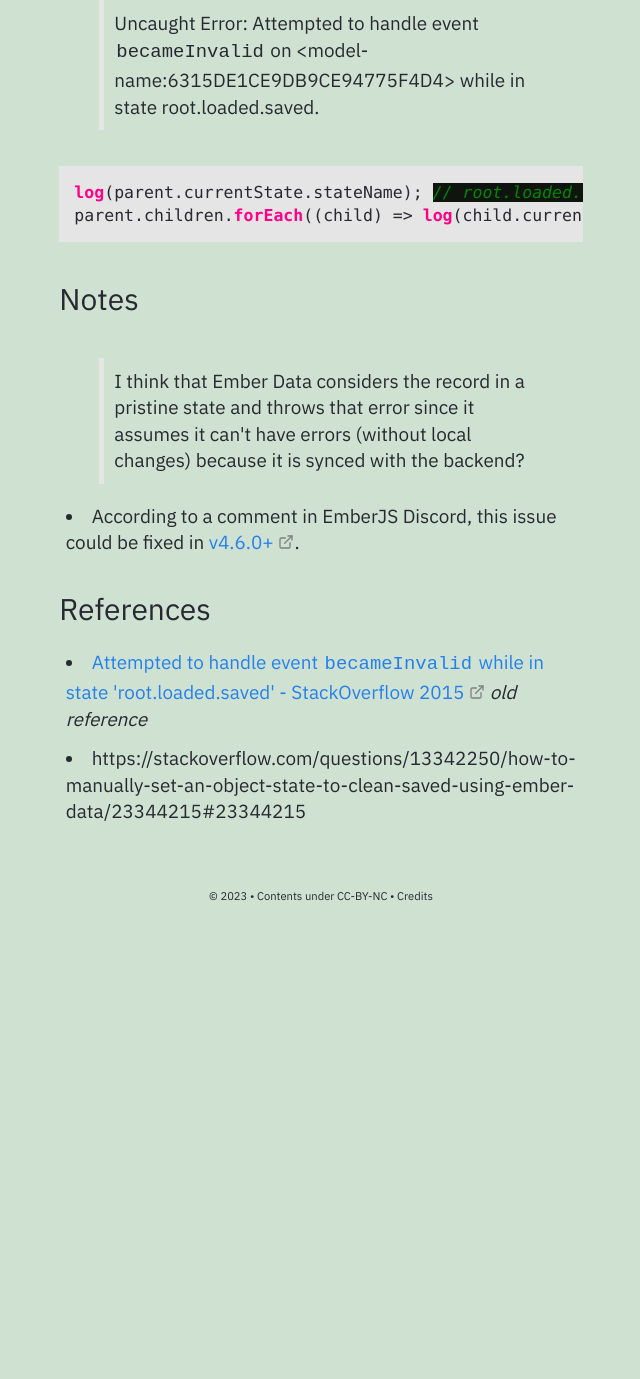
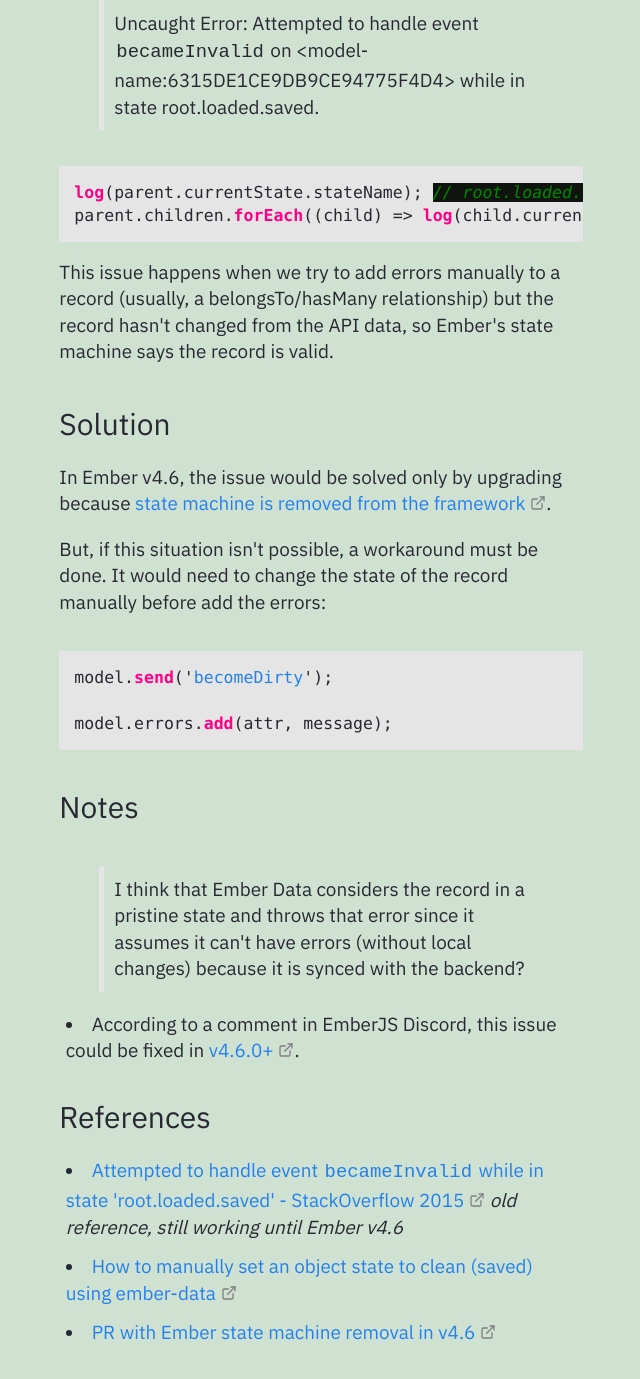
Before and after one commit to Gorzas/gorzas.github.io, a Jekyll site: the page built from _notes/Public/tech/Add errors manually to embedded relationships in Ember Data.md, in a window 1280 px wide and 1400 px high, scrolled down 456 px. Shown: the top 1379 px of the window, without its empty margins (319-959 px from the left). Built offline with Jekyll 4.4.1, drawn with Linux system fonts in a browser that asks for light colours; before the commit the page ends 1401 px from its top, so only the background shows below that.

Commit message:
Update Add errors manually to embedded relationships in Ember Data.md

````diff
--- a/_notes/Public/tech/Add errors manually to embedded relationships in Ember Data.md
+++ b/_notes/Public/tech/Add errors manually to embedded relationships in Ember Data.md
@@ -17,6 +17,20 @@ log(parent.currentState.stateName); // root.loaded.updated.invalid
 parent.children.forEach((child) => log(child.currentState.stateName)); // root.loaded.saved
 ```
 
+This issue happens when we try to add errors manually to a record (usually, a belongsTo/hasMany relationship) but the record hasn't changed from the API data, so Ember's state machine says the record is valid.
+
+### Solution
+
+In Ember v4.6, the issue would be solved only by upgrading because [state machine is removed from the framework](https://github.com/emberjs/data/pull/7971).
+
+But, if this situation isn't possible, a workaround must be done. It would need to change the state of the record manually before add the errors:
+
+```javascript
+model.send('becomeDirty');
+
+model.errors.add(attr, message);
+```
+
 ### Notes
 
 > I think that Ember Data considers the record in a pristine state and throws that error since it assumes it can't have errors (without local changes) because it is synced with the backend?
@@ -25,5 +39,6 @@ parent.children.forEach((child) => log(child.currentState.stateName)); // root.l
 
 ### References
 
-- [Attempted to handle event `becameInvalid` while in state 'root.loaded.saved' - StackOverflow 2015](https://stackoverflow.com/questions/27698496/attempted-to-handle-event-becameinvalid-while-in-state-root-loaded-saved) *old reference*
-- https://stackoverflow.com/questions/13342250/how-to-manually-set-an-object-state-to-clean-saved-using-ember-data/23344215#23344215
+- [Attempted to handle event `becameInvalid` while in state 'root.loaded.saved' - StackOverflow 2015](https://stackoverflow.com/questions/27698496/attempted-to-handle-event-becameinvalid-while-in-state-root-loaded-saved) *old reference, still working until Ember v4.6*
+- [How to manually set an object state to clean (saved) using ember-data](https://stackoverflow.com/questions/13342250/how-to-manually-set-an-object-state-to-clean-saved-using-ember-data/23344215#23344215)
+- [PR with Ember state machine removal in v4.6](https://github.com/emberjs/data/pull/7971)
````
Also changed, not shown: other parts of _notes/Public/tech/Add errors manually to embedded relationships in Ember Data.md (+1 -1 lines).
